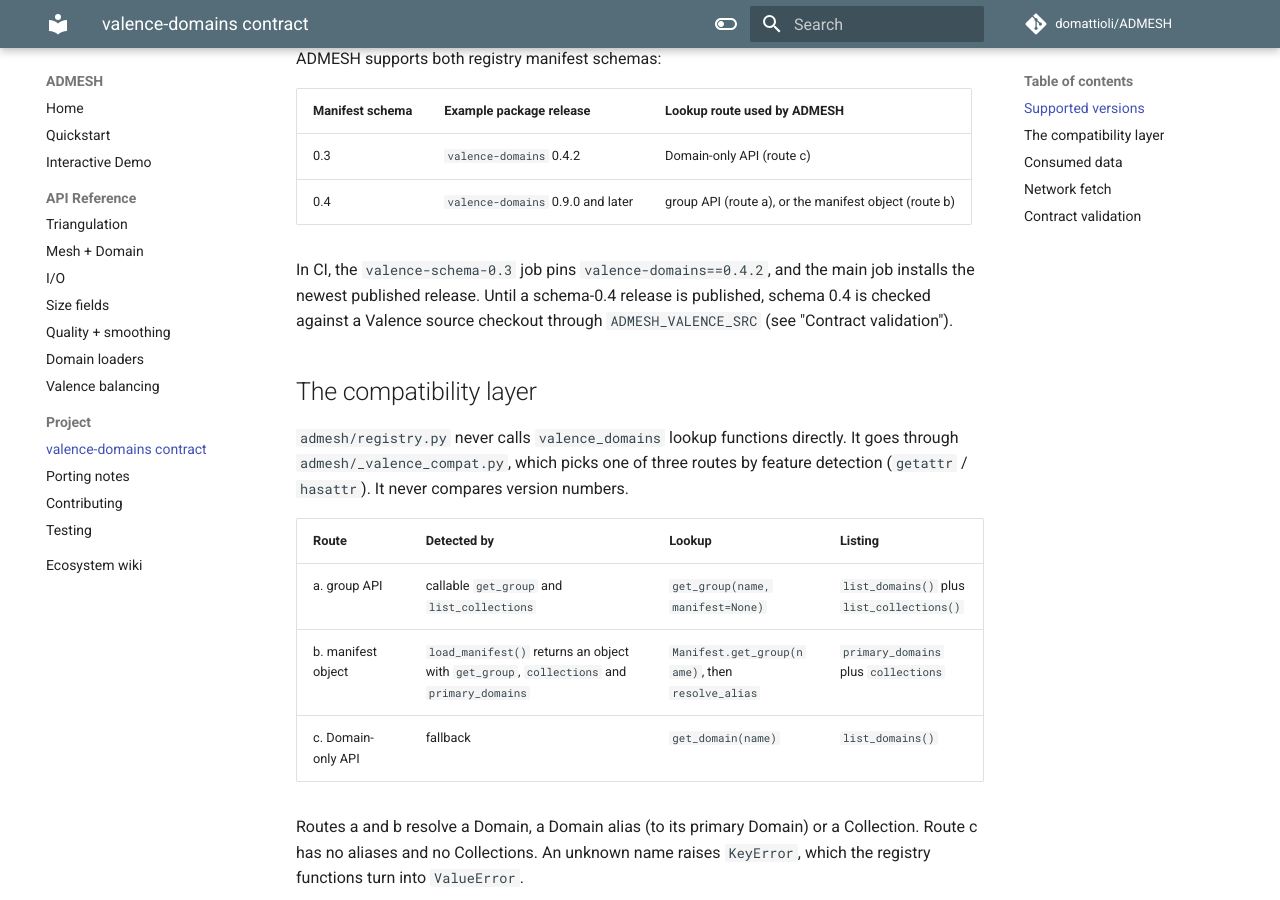
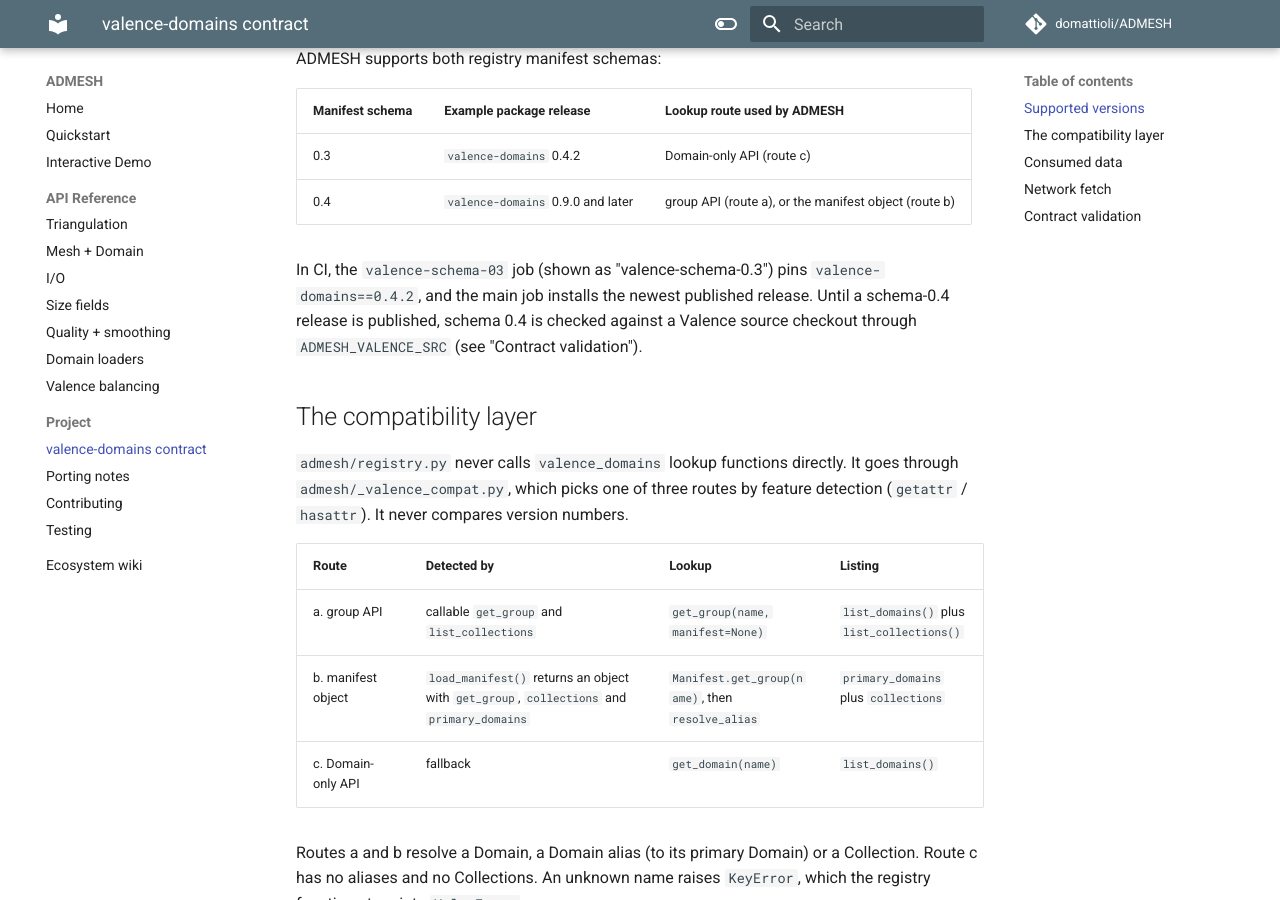
Before and after one commit to domattioli/ADMESH, an MkDocs documentation site: the page built from docs/ADMESH_DOMAINS_CONTRACT.md, in a window 1280 px wide and 900 px high, scrolled down 357 px. Built offline with MkDocs 1.6.1 and Material for MkDocs 9.7.7, drawn with Linux system fonts in a browser that asks for light colours; comment, search, counter and statistics services are not loaded.

```diff
--- a/docs/ADMESH_DOMAINS_CONTRACT.md
+++ b/docs/ADMESH_DOMAINS_CONTRACT.md
@@ -18,7 +18,7 @@ no upper cap. ADMESH supports both registry manifest schemas:
 | 0.3             | `valence-domains` 0.4.2 | Domain-only API (route c)   |
 | 0.4             | `valence-domains` 0.9.0 and later | group API (route a), or the manifest object (route b) |
 
-In CI, the `valence-schema-0.3` job pins `valence-domains==0.4.2`, and the
+In CI, the `valence-schema-03` job (shown as "valence-schema-0.3") pins `valence-domains==0.4.2`, and the
 main job installs the newest published release. Until a schema-0.4 release is
 published, schema 0.4 is checked against a Valence source checkout through
 `ADMESH_VALENCE_SRC` (see "Contract validation").
```
Also changed, not shown: 1 other file.
